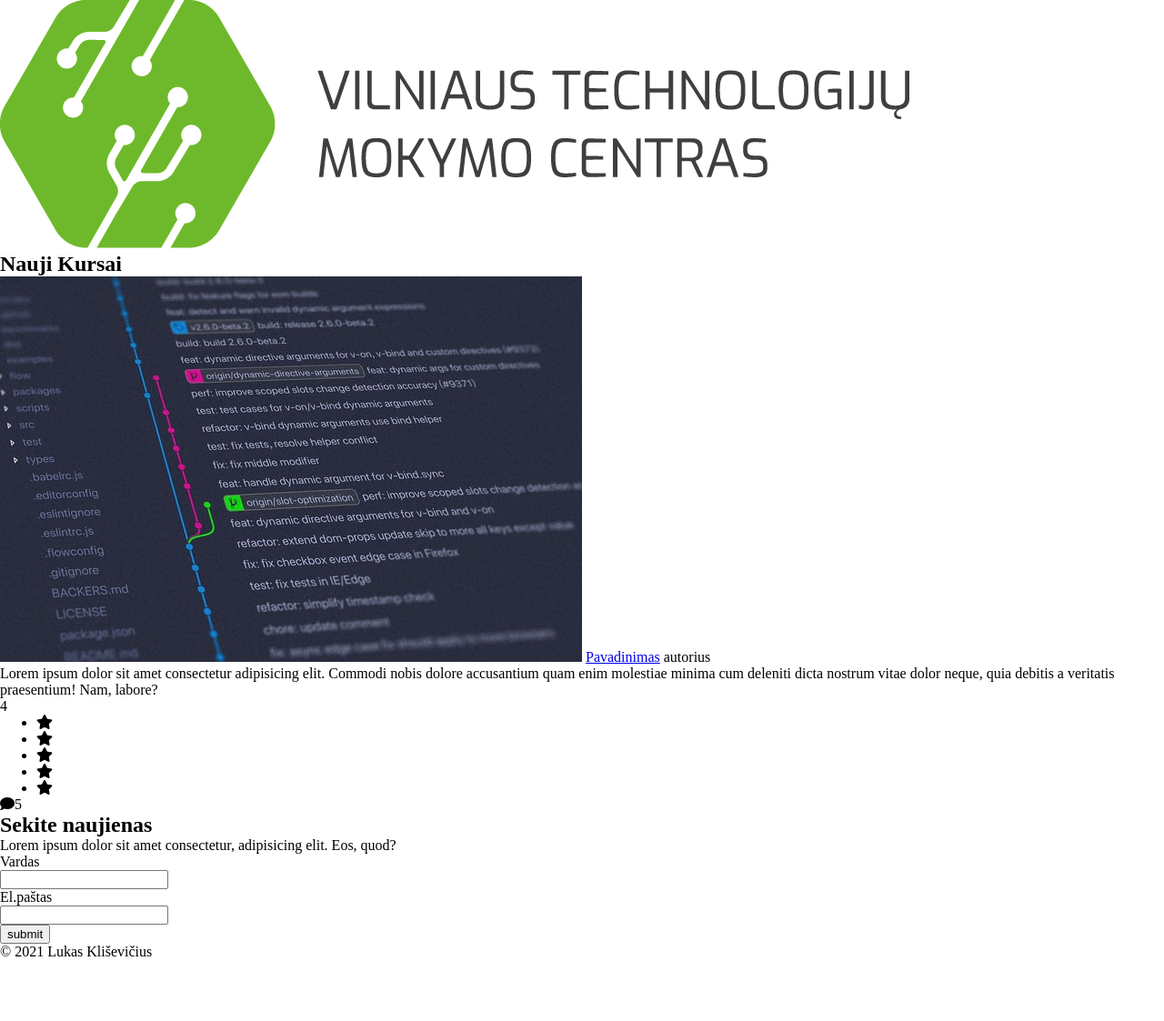
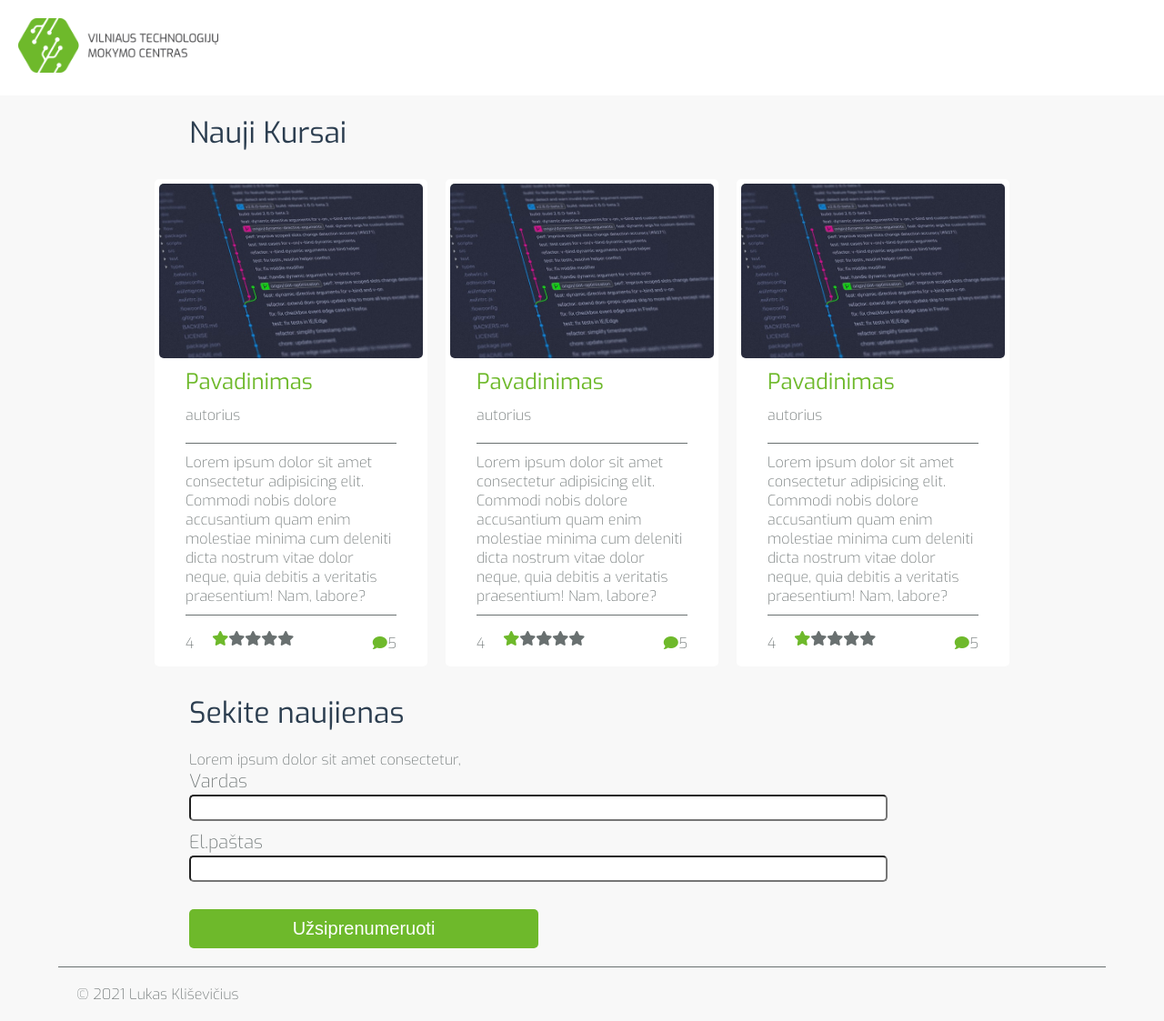
Before and after one commit to lukasklisevicius/egzaminas, a PHP site: page / in a window 1280 px wide. Shown: the whole page at 91% size. Before the commit the page ends 1052 px from the top, so only its background shows below. Run offline with PHP 8.4, Linux system fonts and the light colour scheme.

Commit message:
add style

```diff
--- a/U1_Lukas_Kliševičius/index.html
+++ b/U1_Lukas_Kliševičius/index.html
@@ -26,30 +26,86 @@
         <div class="courses">
             <div class="card">
                 <img src="images/git.jpg" alt="">
+                <div class="card-inside">
                     <a href="#" class="course-name">Pavadinimas</a>
                     <span class="author">autorius</span>
                     <p class="about">Lorem ipsum dolor sit amet consectetur adipisicing elit. Commodi nobis dolore
                         accusantium
-                    quam enim molestiae minima cum deleniti dicta nostrum vitae dolor neque, quia debitis a veritatis
+                        quam enim molestiae minima cum deleniti dicta nostrum vitae dolor neque, quia debitis a
+                        veritatis
                         praesentium! Nam, labore?</p>
                     <div class="card-footer">
                         <div class="rating-box">
                             <span class="rating">4</span>
                             <ul>
-                            <li><i class="fas fa-star"></i></li>
+                                <li><i class="active fas fa-star"></i></li>
                                 <li><i class="fas fa-star"></i></li>
                                 <li><i class="fas fa-star"></i></li>
                                 <li><i class="fas fa-star"></i></li>
                                 <li><i class="fas fa-star"></i></li>
                             </ul>
                         </div>
-                    <span class="comment"><i class="fas fa-comment"></i><span class="coment-count">5</span></span>
+                        <span class="comment"><i class="active fas fa-comment"></i><span
+                                class="coment-count">5</span></span>
+                    </div>
+                </div>
+            </div>
+            <div class="card">
+                <img src="images/git.jpg" alt="">
+                <div class="card-inside">
+                    <a href="#" class="course-name">Pavadinimas</a>
+                    <span class="author">autorius</span>
+                    <p class="about">Lorem ipsum dolor sit amet consectetur adipisicing elit. Commodi nobis dolore
+                        accusantium
+                        quam enim molestiae minima cum deleniti dicta nostrum vitae dolor neque, quia debitis a
+                        veritatis
+                        praesentium! Nam, labore?</p>
+                    <div class="card-footer">
+                        <div class="rating-box">
+                            <span class="rating">4</span>
+                            <ul>
+                                <li><i class="active fas fa-star"></i></li>
+                                <li><i class="fas fa-star"></i></li>
+                                <li><i class="fas fa-star"></i></li>
+                                <li><i class="fas fa-star"></i></li>
+                                <li><i class="fas fa-star"></i></li>
+                            </ul>
+                        </div>
+                        <span class="comment"><i class="active fas fa-comment"></i><span
+                                class="coment-count">5</span></span>
+                    </div>
+                </div>
+            </div>
+            <div class="card">
+                <img src="images/git.jpg" alt="">
+                <div class="card-inside">
+                    <a href="#" class="course-name">Pavadinimas</a>
+                    <span class="author">autorius</span>
+                    <p class="about">Lorem ipsum dolor sit amet consectetur adipisicing elit. Commodi nobis dolore
+                        accusantium
+                        quam enim molestiae minima cum deleniti dicta nostrum vitae dolor neque, quia debitis a
+                        veritatis
+                        praesentium! Nam, labore?</p>
+                    <div class="card-footer">
+                        <div class="rating-box">
+                            <span class="rating">4</span>
+                            <ul>
+                                <li><i class="active fas fa-star"></i></li>
+                                <li><i class="fas fa-star"></i></li>
+                                <li><i class="fas fa-star"></i></li>
+                                <li><i class="fas fa-star"></i></li>
+                                <li><i class="fas fa-star"></i></li>
+                            </ul>
+                        </div>
+                        <span class="comment"><i class="active fas fa-comment"></i><span
+                                class="coment-count">5</span></span>
+                    </div>
                 </div>
             </div>
         </div>
 
-        <h2>Sekite naujienas</h2>
-        <span>Lorem ipsum dolor sit amet consectetur, adipisicing elit. Eos, quod?</span>
+        <h1>Sekite naujienas</h1>
+        <span class="sometext">Lorem ipsum dolor sit amet consectetur,</span>
         <form action="">
             <label for="vardas">Vardas</label>
             <br>
@@ -59,7 +115,7 @@
             <br>
             <input type="email" name="email" id="email">
             <br>
-            <input type="submit" value="submit">
+            <input class="submit" type="submit" value="Užsiprenumeruoti">
         </form>
     </section>
 
--- a/U1_Lukas_Kliševičius/style/style.css
+++ b/U1_Lukas_Kliševičius/style/style.css
@@ -2,3 +2,163 @@
     margin:0;
     box-sizing: border-box;
 }
+body{
+    background-color: #f8f8f8;
+    font-family: 'Exo', sans-serif;
+    font-size: 16px;
+    font-weight: 200;
+    color: #697070;
+    width: 100%;
+    display: flex;
+    flex-direction: column;
+    align-items: center;
+}
+header{
+    width: 100%;
+}
+
+header, .card{
+    background-color: #fff;
+}
+
+header img{
+    height: 60px;
+    margin: 20px;
+}
+
+footer{
+    width: 90%;
+    border-top: 1px solid #697070;
+    height: 60px;
+    display: flex;
+    align-items: center;
+}
+
+footer span{
+    padding-left: 20px;
+}
+
+h1{
+    font-size: 32px;
+    color: #2c3e50;
+    padding: 20px 5%;
+}
+.card a{
+    font-size: 24px;
+    color: #6eb92b;
+    text-decoration: none;
+}
+
+h1, .card a{
+    font-weight: 400;
+}
+
+.card, input{
+    border-radius: 5px;
+}
+form{
+    margin-top: 20px;
+    font-size: 20px;
+    font-weight: 200;
+    width: 80%;
+    margin: 0 5%;
+}
+.sometext{
+    padding: 5%;
+    padding-bottom: 20px;
+}
+
+input{
+    padding: 5px;
+    margin-bottom: 10px;
+    width: 100%;
+
+}
+
+.submit{
+    background-color: #6eb92b;
+    color: #fff;
+    border:none;
+    padding: 10px;
+    margin: 20px 0;
+    font-size: 20px;
+    width: 50%;
+}
+.courses{
+    display: flex;
+    flex-wrap: wrap;
+    justify-content: center;
+}
+
+.card{
+    width: 90%;
+    display: flex;
+    flex-direction: column;
+    justify-content: center;
+    padding: 5px;
+}
+.card img{
+    width: 100%;
+    border-radius: 5px;
+}
+.card-inside {
+    margin: auto;
+    width: 80%;
+    display: flex;
+    flex-direction: column;
+}
+
+.course-name{
+ font-size: 24px;
+ margin-top: 10px;
+}
+
+.card span{
+    margin:10px 0;
+}
+
+.about {
+    margin:10px 0;
+    padding: 10px 0;
+    border-top: 1px solid #697070;
+    border-bottom: 1px solid #697070;
+}
+
+.active{
+    color: #6eb92b;
+}
+
+ul{
+    margin-left: -20px;
+    display: flex;
+    list-style: none;
+    margin-bottom: 10px;
+}
+.rating-box{
+    display: flex;
+    flex-direction: row;
+    align-items: center;
+}
+
+
+.card-footer{
+    display: flex;
+    flex-direction: row;
+    justify-content: space-between;
+    align-items: center;
+}
+
+@media  screen and (min-width: 600px) {
+    .card{
+        max-width: 350px;
+        margin:10px
+    }
+
+}
+@media  screen and (min-width: 600px) {
+    .card{
+        max-width: 300px;
+        margin:10px
+    }
+
+}
```
Lines whose indentation alone changed are shown as unchanged.
